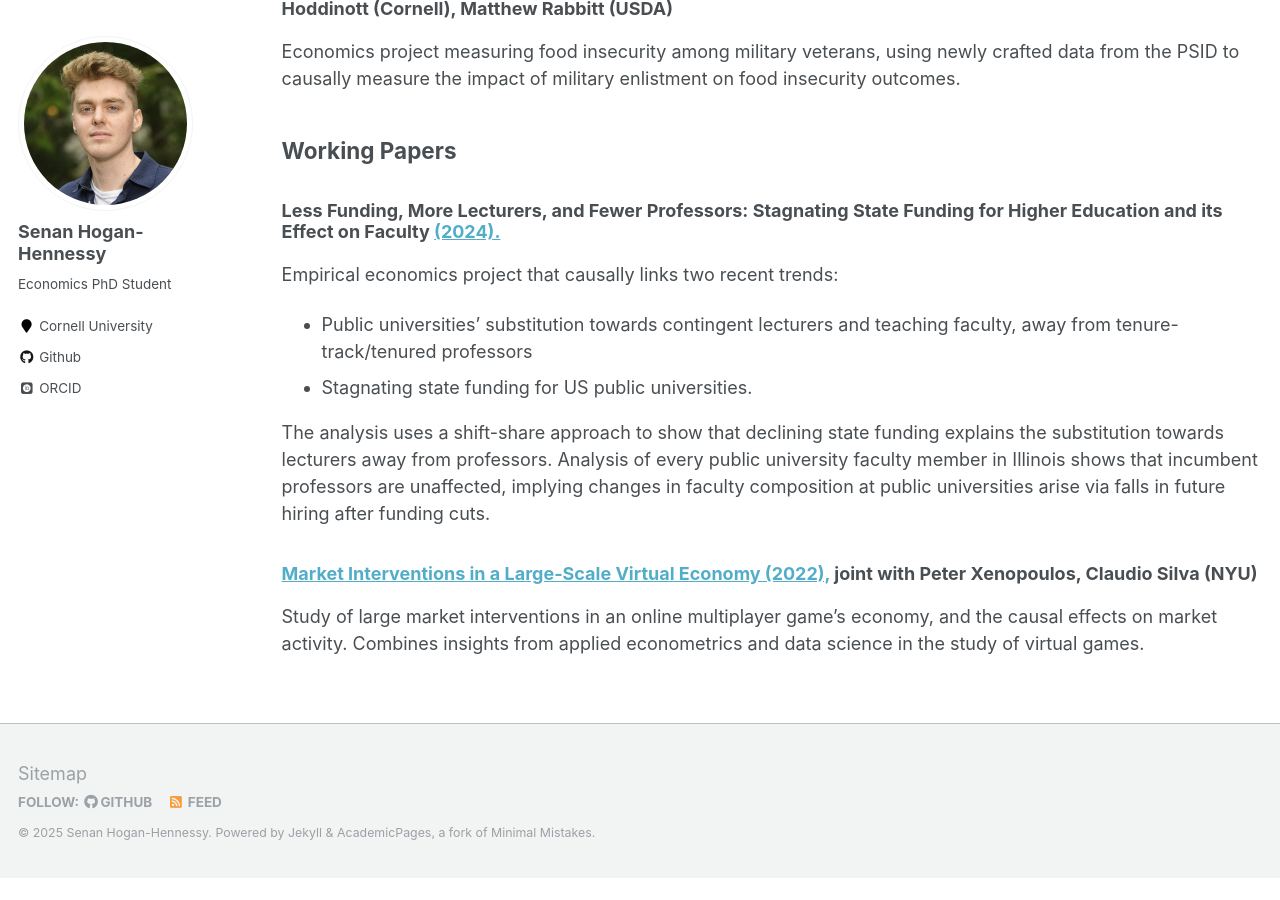
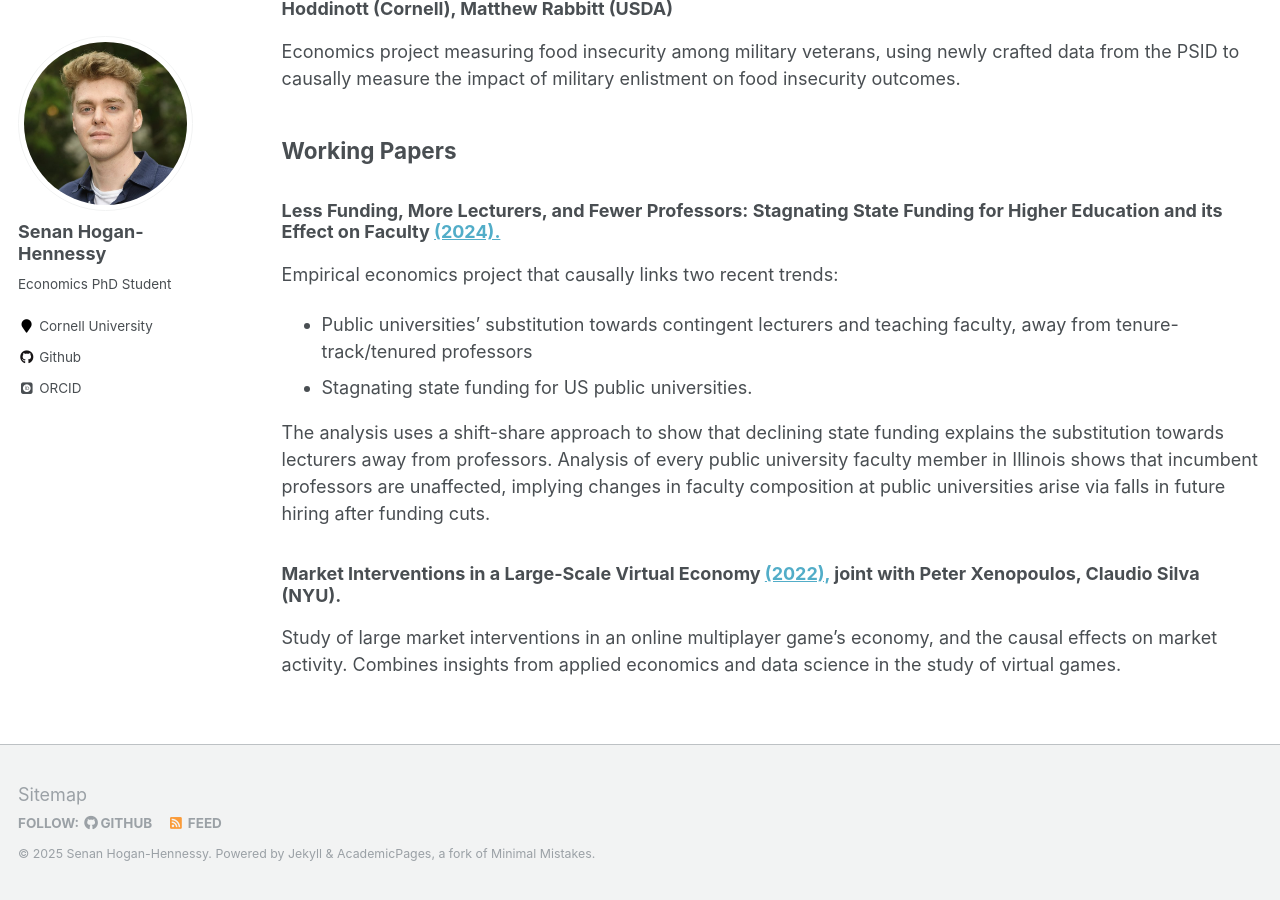
Before and after one commit to shoganhennessy/shoganhennessy.github.io, a Jekyll site: the page built from _pages/research.md, in a window 1280 px wide and 900 px high, scrolled down 1176 px. Built offline with Jekyll 4.4.1, drawn with Linux system fonts in a browser that asks for light colours; some web fonts are replaced; before the commit the page ends 2054 px from its top, so only the background shows below that.

Commit message:
Soft release of v1.

```diff
--- a/_pages/research.md
+++ b/_pages/research.md
@@ -48,7 +48,7 @@ Empirical economics project that causally links two recent trends:
 The analysis uses a shift-share approach to show that declining state funding explains the substitution towards lecturers away from professors.
 Analysis of every public university faculty member in Illinois shows that incumbent professors are unaffected, implying changes in faculty composition at public universities arise via falls in future hiring after funding cuts.
 
-### [Market Interventions in a Large-Scale Virtual Economy (2022),](https://doi.org/10.48550/arXiv.2210.07970) joint with Peter Xenopoulos, Claudio Silva (NYU)
+### Market Interventions in a Large-Scale Virtual Economy [(2022),](https://doi.org/10.48550/arXiv.2210.07970) joint with Peter Xenopoulos, Claudio Silva (NYU).
 
 Study of large market interventions in an online multiplayer game's economy, and the causal effects on market activity.
-Combines insights from applied econometrics and data science in the study of virtual games.
+Combines insights from applied economics and data science in the study of virtual games.
```
